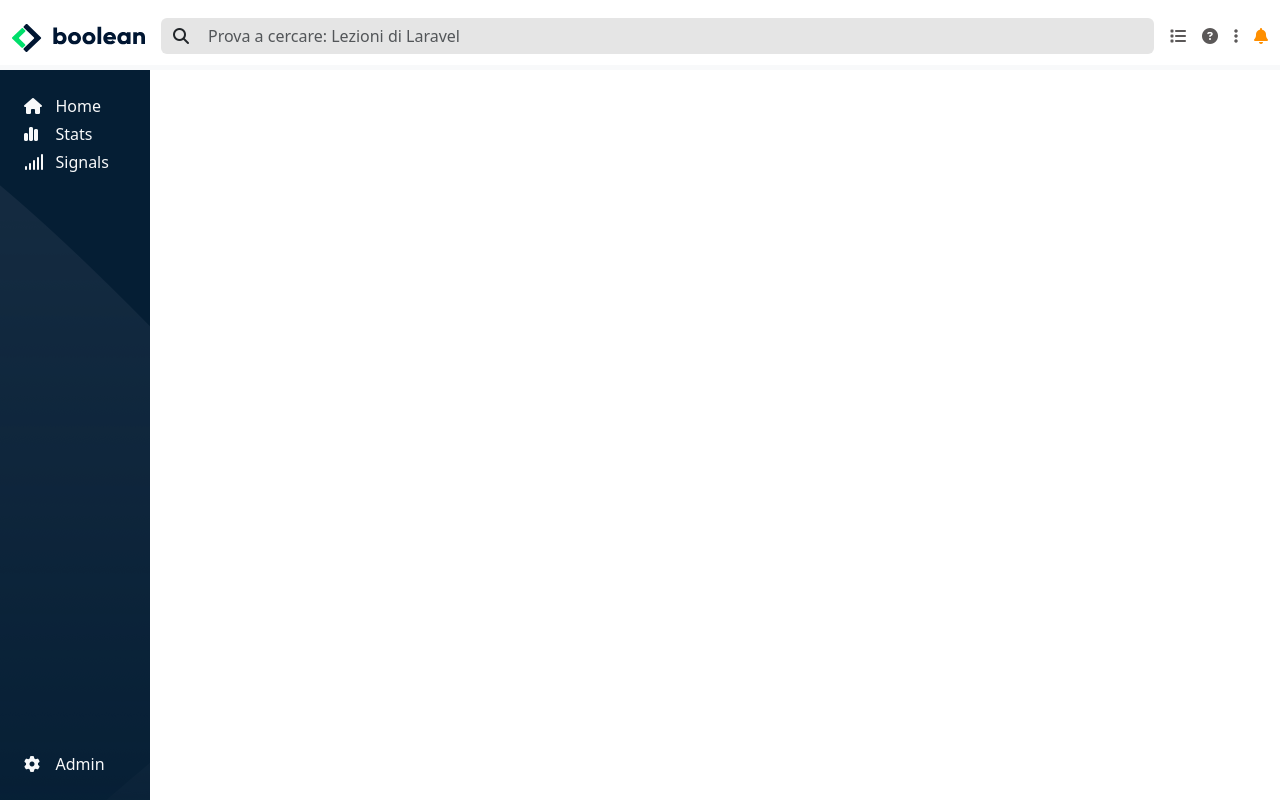
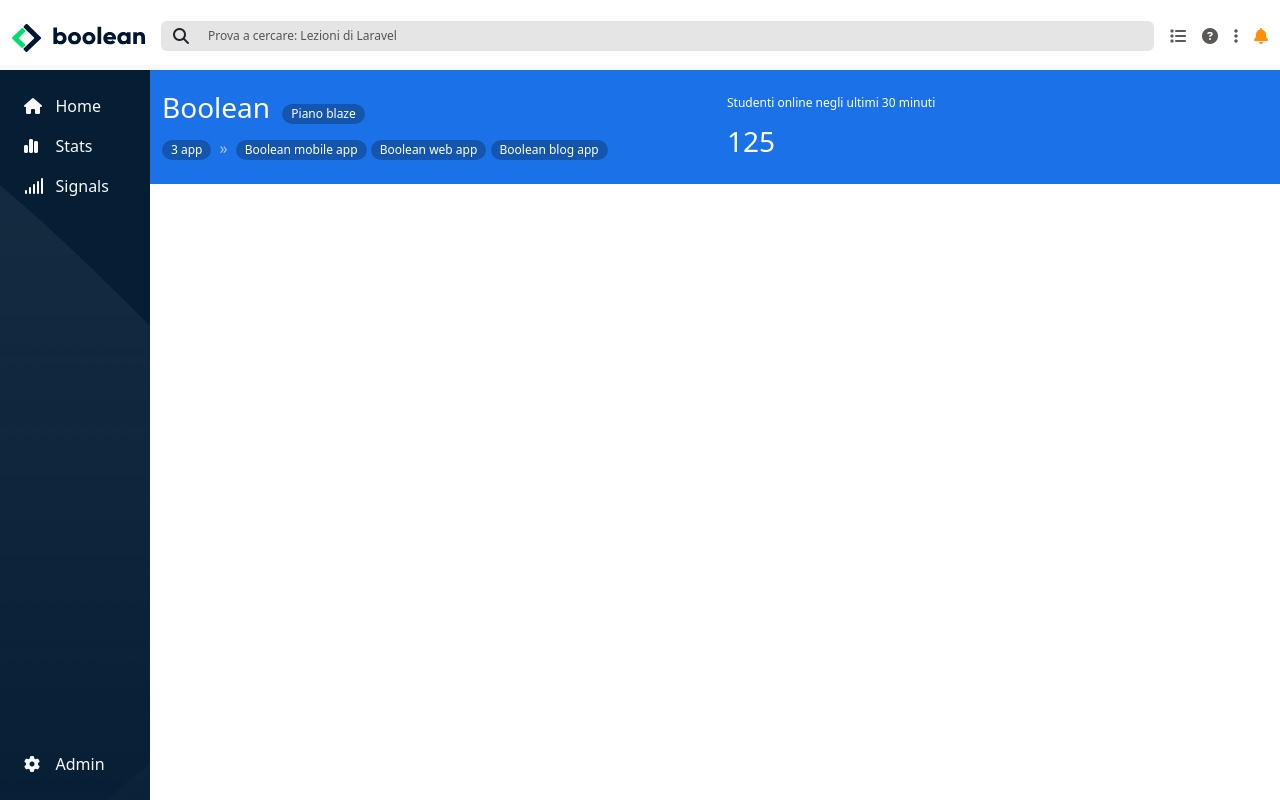
Before and after one commit to AlbertoArrighetti/html-css-bootstrap-dashboard, a plain HTML site: page index.html in a window 1280 px wide. Drawn offline with nearby package versions, Linux system fonts and the light colour scheme.

Commit message:
inizio main

```diff
--- a/css/style.css
+++ b/css/style.css
@@ -45,6 +45,13 @@
     height: calc(100vh - 70px);
     width: calc(100% - 150px);
 }
+.my_bg_link{
+    background-color: #1b72e8;
+}
+.my_font{
+    font-size: 12px;
+}
+
 
 
 @media screen and (max-width: 768px) {
--- a/index.html
+++ b/index.html
@@ -17,7 +17,7 @@
 </head>
 <body>
 
-    <!----------------------------------------  nav bar -------------------------------------------------->
+    <!----------------------------------------  search bar -------------------------------------------------->
     <div id="search-bar">
         <nav class="navbar bg-white pt-2 pt-md-3">
             <div class="container-fluid justify-content-between">
@@ -30,7 +30,7 @@
                     <span class="input-group-text my_bg_search border-0 " id="basic-addon1">
                         <i class="fa-solid fa-magnifying-glass"></i>
                     </span>
-                    <input type="text" class="form-control my_bg_search border-0 ps-2 shadow-none " placeholder="Prova a cercare: Lezioni di Laravel"ame aria-label="Username" aria-describedby="basic-addon1">
+                    <input type="text" class="form-control my_bg_search border-0 ps-2 shadow-none my_font " placeholder="Prova a cercare: Lezioni di Laravel"ame aria-label="Username" aria-describedby="basic-addon1">
                 </div>
               </div>
               <div class="icons d-flex gap-3 ms-3 ">
@@ -50,9 +50,9 @@
         <div id="sidebar" class="d-flex flex-column justify-content-between p-4">
             <div id="top-side-bar">
                 <div>
-                    <div class="row">
+                    <div class="row pb-3">
                         <div class="col-3">
-                            <a class="my_icon link-light link-offset-2 link-underline-opacity-0"><i class="fa-solid fa-house pb-2"></i></a>
+                            <a class="my_icon link-light link-offset-2 link-underline-opacity-0"><i class="fa-solid fa-house"></i></a>
                         </div>
                         <div class="col">
                             <a class="my_text link-light link-offset-2 link-underline-opacity-0">Home</a>
@@ -60,9 +60,9 @@
                     </div>
                 </div>
                 <div>
-                    <div class="row">
+                    <div class="row pb-3 ">
                         <div class="col-3">
-                            <a class="my_icon link-light link-offset-2 link-underline-opacity-0"><i class="fa-solid fa-chart-simple pb-2""></i></a>
+                            <a class="my_icon link-light link-offset-2 link-underline-opacity-0"><i class="fa-solid fa-chart-simple""></i></a>
                         </div>
                         <div class="col">
                             <a class="my_text link-light link-offset-2 link-underline-opacity-0">Stats</a>
@@ -103,6 +103,53 @@
 
         <div id="main">
 
+            <!----------------------------------------  main -------------------------------------------------->
+
+            <!----------------------------------------  top part -------------------------------------------------->
+            <div class="container-fluid ">
+                <div class="row my_bg_link text-white">
+                    <div class="col-6 pb-2">
+                        <div class="pt-3 pb-2 ">
+                            <span class="fs-3 pe-2 text-white">Boolean</span>
+                            <button type="button" class="btn p-0 px-2 bg-opacity-25 bg-black text-white rounded-pill my_font">Piano blaze</button>
+                        </div>
+                        <nav class="fw-medium"  data-bs-theme="dark" style="--bs-breadcrumb-divider: '»';" aria-label="breadcrumb">
+                            <ol class="breadcrumb">
+                              <li class="breadcrumb-item"><button type="button" class="btn p-0 px-2 bg-opacity-25 bg-black text-white rounded-pill my_font">3 app</button></li>
+                              <li class="breadcrumb-item active" aria-current="page">
+                                <span>
+                                    <button type="button" class="btn p-0 px-2 bg-opacity-25 bg-black text-white rounded-pill my_font">Boolean mobile app</button>
+                                </span>
+                                <span>
+                                    <button type="button" class="btn p-0 px-2 bg-opacity-25 bg-black text-white rounded-pill my_font">Boolean web app</button>
+                                </span>
+                                <span>
+                                    <button type="button" class="btn p-0 px-2 bg-opacity-25 bg-black text-white rounded-pill my_font">Boolean blog app</button>
+                                </span>
+                              </li>
+                            </ol>
+                          </nav>
+                    </div>
+
+                    <div class="col-4 pt-4">
+                        <div class="my_font pb-2 ">
+                            <span>Studenti online negli ultimi 30 minuti</span>
+                        </div>
+                        <div class="fs-3">
+                            125
+                        </div>
+                    </div>
+
+                    <div class="col-2">
+                    </div>
+
+
+
+
+                </div>
+
+            </div>
+
         </div>
 
 
```
Also changed, not shown: tryouts.html (+24 -24 lines).
